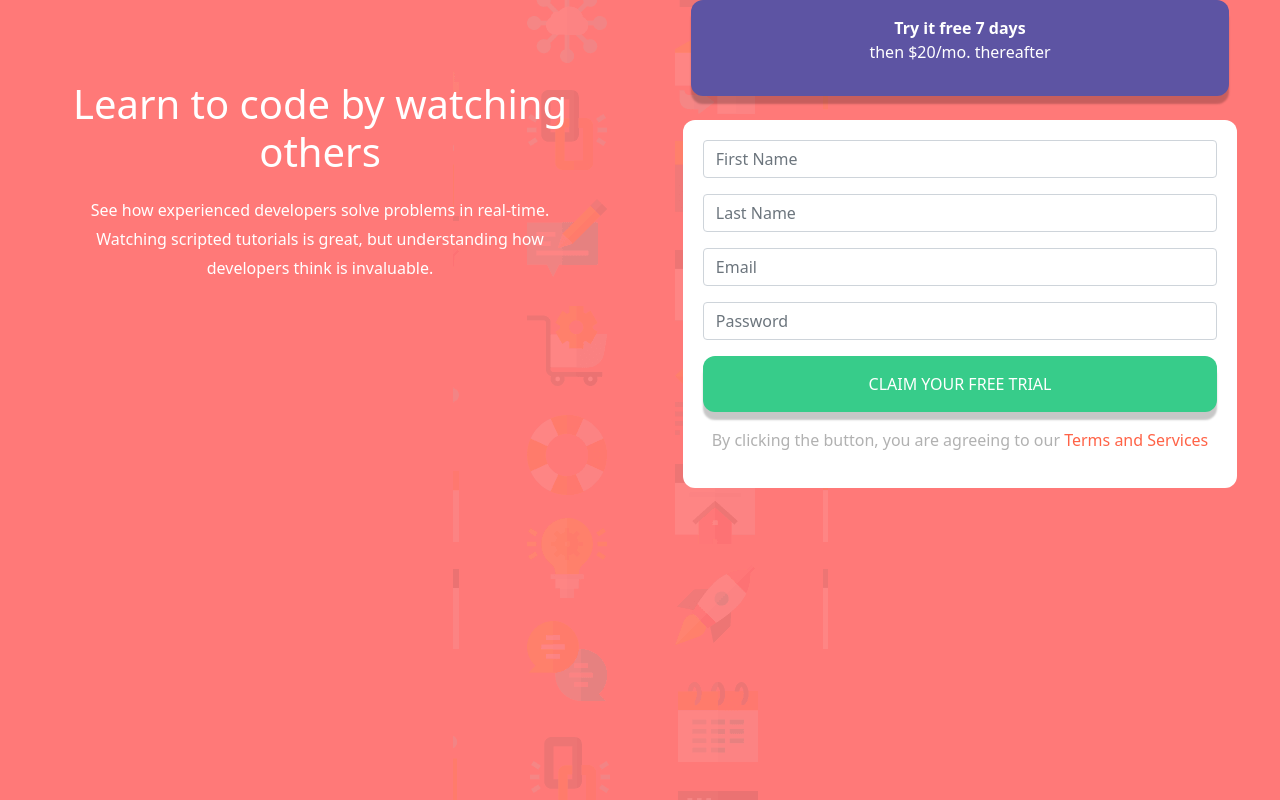
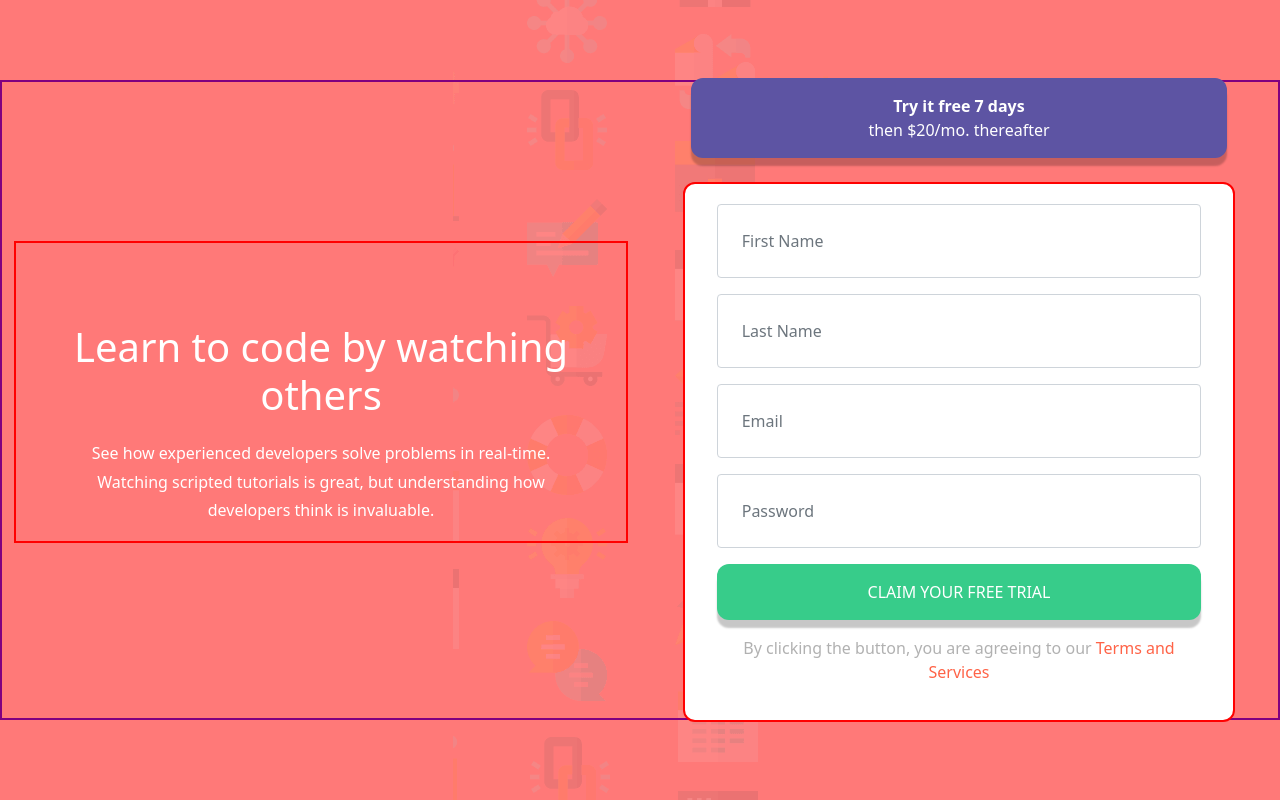
Before and after one commit to EndingNever/FrontEndForm, a React (Create React App) app: page / in a window 1280 px wide. Built offline with nearby package versions, Linux system fonts and the light colour scheme.

Commit message:
bootstrap styling

```diff
--- a/src/App.css
+++ b/src/App.css
@@ -5,13 +5,51 @@
   background-image: url('/public/images/bg-intro-mobile.png');
   background-repeat: no-repeat;
   background-position: center;
+  display: flex;
+  align-items: center;
+  justify-content: center;
   height: 100vh;
 }
 
-.info-component-container{
-  /* border: 2px solid red; */
+.info-row{
+  border: 2px solid purple;
+  height: 100%;
+  display: flex;
+  align-items: center;
+  justify-content: center;
 }
 
-.info-row{
-  /* border: 2px solid purple; */
+
+.info-component-container{
+  border: 2px solid red;
 }
+
+.button-and-form-col{
+  /* border: 2px solid red; */
+  display: flex;
+  flex-direction: column;
+  justify-content: center;
+  height: 90%;
+}
+
+.form-component-container{
+  /* border: 2px solid gray; */
+  height:100%;
+}
+
+@media screen and (min-width:992px) {
+  .App{
+
+    /* border: 4px solid green; */
+  }
+
+  .info-row{
+    height: 80vh;
+  }
+
+  .userform-container{
+    /* border: 2px solid purple; */
+    height: 100%;
+    padding: 0px;
+  }
+}
--- a/src/App.js
+++ b/src/App.js
@@ -13,15 +13,15 @@ import { Container, Row, Col } from 'react-bootstrap';
 function App() {
 
   return (
-    <div className="App pb-5">
+    <div className="App pb-5 pb-md-0">
       <Container fluid breakpoints={['xxxl', 'xxl', 'xl', 'lg', 'md', 'sm', 'xs', 'xxs']}>
         <Row className='info-row'>
-          <Col  md={12} lg={6}>
+          <Col md={12} lg={6}>
             <div className="info-component-container mb-3">
               <Info breakpoints={['xxxl', 'xxl', 'xl', 'lg', 'md', 'sm', 'xs', 'xxs']} />
             </div>
           </Col>
-          <Col md={12} lg={6}>
+          <Col className="button-and-form-col" md={12} lg={6}>
             <div className="button-component-container mb-4">
               <Trybutton breakpoints={['xxxl', 'xxl', 'xl', 'lg', 'md', 'sm', 'xs', 'xxs']} />
             </div>
--- a/src/Components/Form/Form.css
+++ b/src/Components/Form/Form.css
@@ -1,16 +1,21 @@
-.border{
-    border: 2px solid red;
-
-}
-
 .userform-container{
+    display: flex;
+    align-items: center;
+    justify-content: center;
     background-color: white;
     border-radius: 12px;
     padding: 20px;
     width: 90%;
+    border: 2px solid red;
+}
+
+.userform-container-row{
+    width: 100%;
 }
 
 .form-control{
+    /* width: 100%; */
+    padding: 24px;
     /* margin-top: 8px;
     margin-bottom: 8px; */
 }
--- a/src/Components/Form/UserForm.js
+++ b/src/Components/Form/UserForm.js
@@ -7,8 +7,8 @@ import Button from 'react-bootstrap/Button';
 export default function UserForm() {
   return (
     <Container className="userform-container">
-      <Row >
-        <Col>
+      <Row className='userform-container-row'>
+        <Col className='userform-container-col'>
           <Form>
             <Form.Group className='mb-3' controlId='formBasicFirstName'>
               {/* <Form.Label>First Name</Form.Label> */}
--- a/src/Components/Trybutton/TryButton.css
+++ b/src/Components/Trybutton/TryButton.css
@@ -4,6 +4,7 @@
 
 .button {
   display: flex;
+  flex-direction: column;
   justify-content: center;
   align-items: center;
   border: none;
--- a/src/Components/Trybutton/TryButton.js
+++ b/src/Components/Trybutton/TryButton.js
@@ -12,10 +12,8 @@ export default function TryButton() {
       <Row className='trybutton-row'>
         <Col className='trybutton-col'>
           <Button className="button trybtn-btn">
-            <p>
               <strong>Try it free 7 days</strong>
               then $20/mo. thereafter
-            </p>
           </Button>
         </Col>
       </Row>
```
Lines whose indentation alone changed are shown as unchanged.
